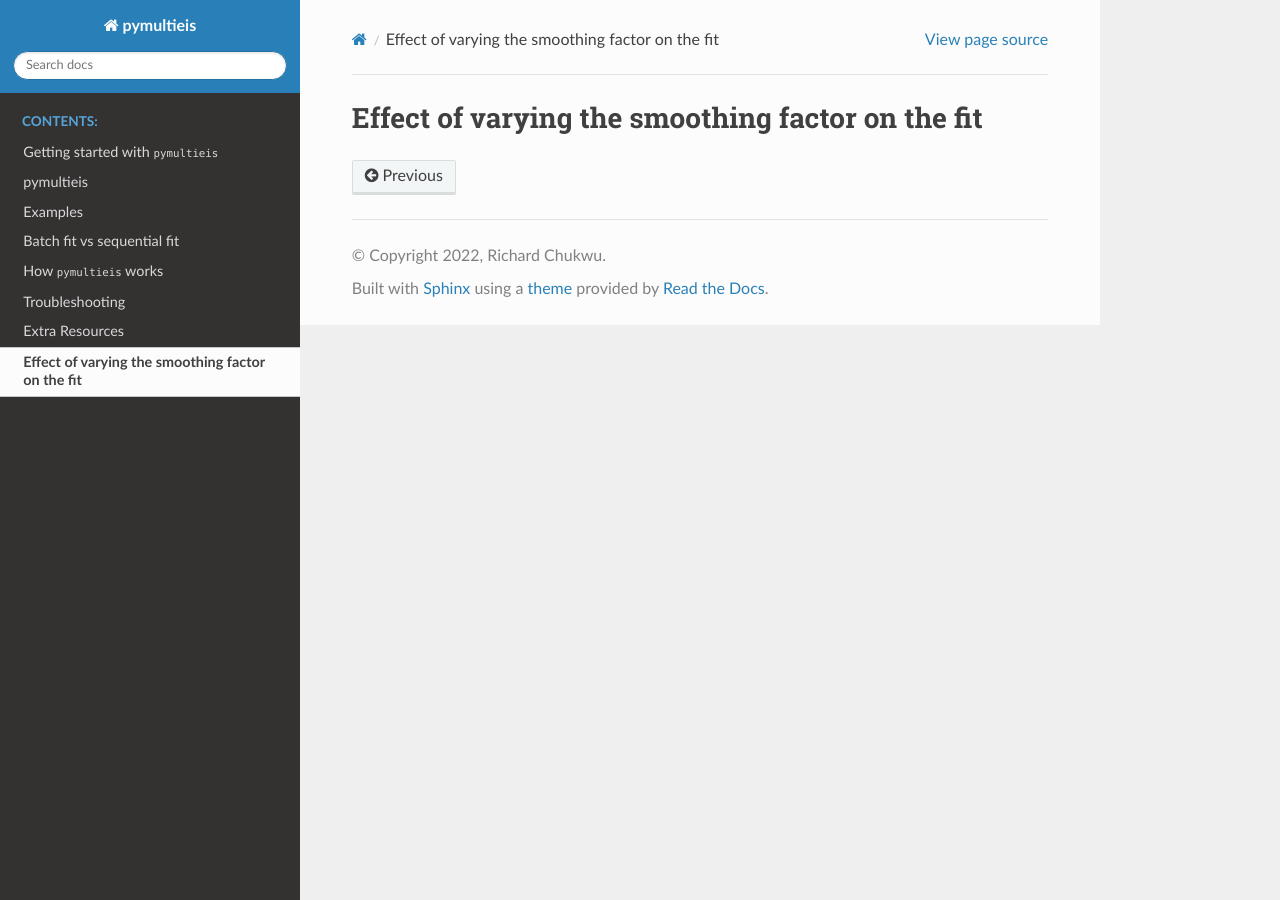
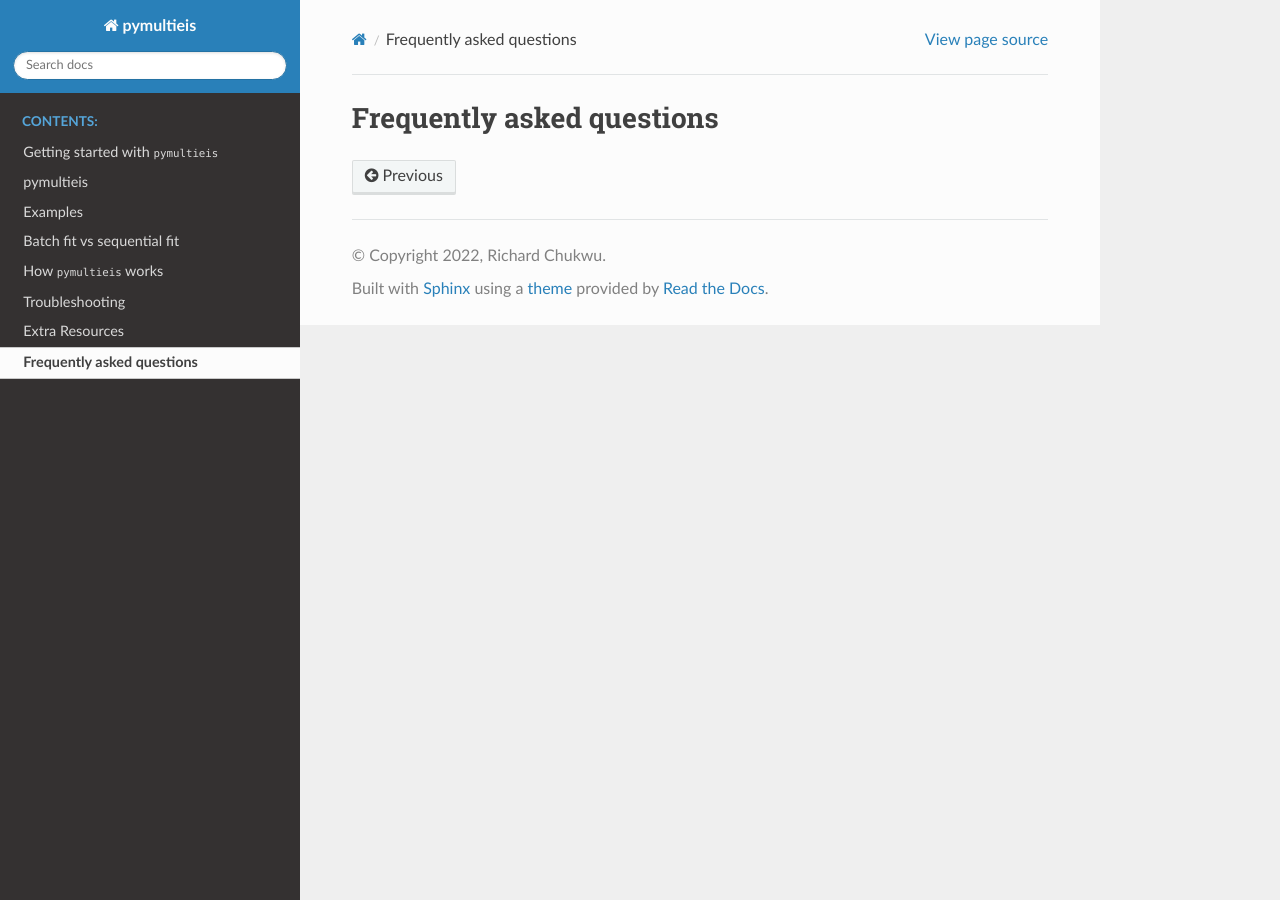
Before and after one commit to richinex/pymultieis, a Sphinx documentation site: the page built from docs/source/FAQ.rst, in a window 1280 px wide. Built offline with Sphinx 7.4.7 and the Read the Docs theme 2.0.0, drawn with Linux system fonts in a browser that asks for light colours; pages that are not in the unit, such as notebooks, are missing from menus.

Commit message:
Updated docs

```diff
--- a/docs/source/FAQ.rst
+++ b/docs/source/FAQ.rst
@@ -1,5 +1,5 @@
 .. _FAQ-label:
 
 ===================================================
-Effect of varying the smoothing factor on the fit
+Frequently asked questions
 ===================================================
```
